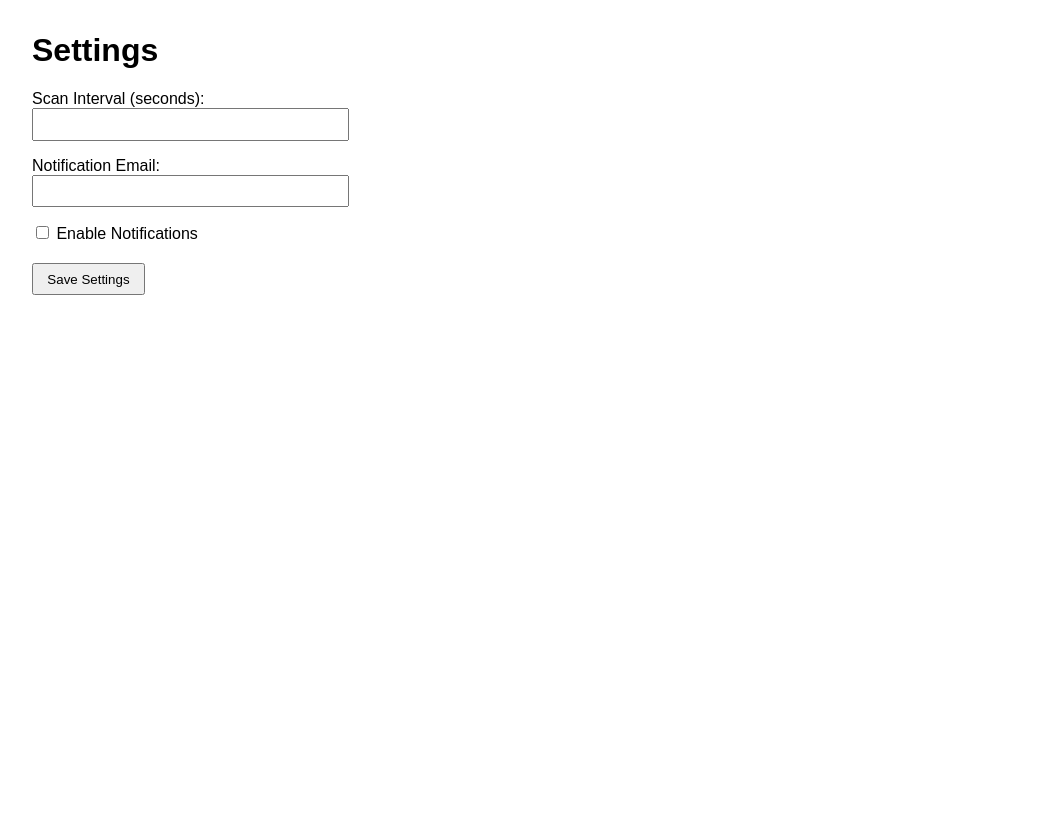
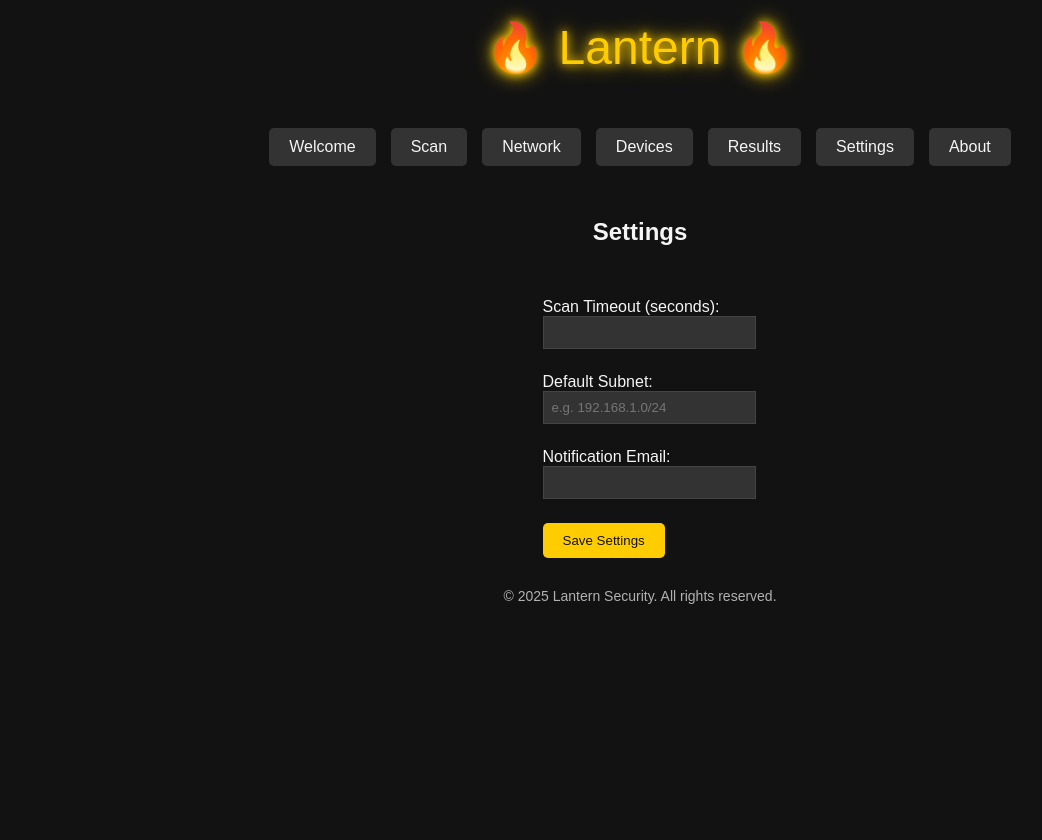
Before and after one commit to bailey189/lantern, a Flask app: template app/templates/settings.html in a window 1280 px wide. Shown: the whole page, without its empty margins (0-1042 px from the left). Before the commit the page ends 295 px from the top, so only its background shows below. Run offline with Flask 3, Linux system fonts and the light colour scheme; the template is opened without the code that fills it, so the values that code supplies are empty.

Commit message:
Update settings.html

```diff
--- a/app/templates/settings.html
+++ b/app/templates/settings.html
@@ -1,42 +1,25 @@
-<!DOCTYPE html>
-<html lang="en">
-<head>
-    <meta charset="UTF-8" />
-    <title>Settings</title>
-    <style>
-        body { font-family: Arial, sans-serif; margin: 2em; }
-        label { display: block; margin-top: 1em; }
-        input[type="text"], input[type="number"], input[type="email"] { width: 300px; padding: 0.5em; }
-        button { margin-top: 1.5em; padding: 0.5em 1em; }
-        .flash { padding: 1em; margin-bottom: 1em; border-radius: 4px; }
-        .flash.success { background-color: #d4edda; color: #155724; }
-        .flash.error { background-color: #f8d7da; color: #721c24; }
-    </style>
-</head>
-<body>
-    <h1>Settings</h1>
+<!-- templates/settings.html -->
+{% extends 'base.html' %}
 
-    {% with messages = get_flashed_messages(with_categories=true) %}
-      {% if messages %}
-        {% for category, message in messages %}
-          <div class="flash {{ category }}">{{ message }}</div>
-        {% endfor %}
-      {% endif %}
-    {% endwith %}
+{% block content %}
+  <h2>Settings</h2>
 
-    <form action="{{ url_for('settings.update_settings') }}" method="post">
-        <label for="scan_interval">Scan Interval (seconds):</label>
-        <input type="number" id="scan_interval" name="scan_interval" value="{{ settings.scan_interval }}" min="10" required />
+  <form method="post" style="margin-top: 2rem; max-width: 600px; margin-left: auto; margin-right: auto; text-align: left;">
+    <div style="margin-bottom: 1.5rem;">
+      <label for="scan_timeout">Scan Timeout (seconds):</label><br>
+      <input type="number" name="scan_timeout" id="scan_timeout" value="{{ settings.scan_timeout }}" min="1" style="width: 100%; padding: 8px; background: #333; color: #f5f5f5; border: 1px solid #444;">
+    </div>
 
-        <label for="notify_email">Notification Email:</label>
-        <input type="email" id="notify_email" name="notify_email" value="{{ settings.notify_email }}" required />
+    <div style="margin-bottom: 1.5rem;">
+      <label for="default_subnet">Default Subnet:</label><br>
+      <input type="text" name="default_subnet" id="default_subnet" value="{{ settings.default_subnet }}" placeholder="e.g. 192.168.1.0/24" style="width: 100%; padding: 8px; background: #333; color: #f5f5f5; border: 1px solid #444;">
+    </div>
 
-        <label>
-            <input type="checkbox" name="enable_notifications" {% if settings.enable_notifications %}checked{% endif %} />
-            Enable Notifications
-        </label>
+    <div style="margin-bottom: 1.5rem;">
+      <label for="notify_email">Notification Email:</label><br>
+      <input type="email" name="notify_email" id="notify_email" value="{{ settings.notify_email }}" style="width: 100%; padding: 8px; background: #333; color: #f5f5f5; border: 1px solid #444;">
+    </div>
 
-        <button type="submit">Save Settings</button>
-    </form>
-</body>
-</html>
+    <button type="submit" style="background: #ffcc00; color: #121212; border: none; padding: 10px 20px; border-radius: 5px; cursor: pointer;">Save Settings</button>
+  </form>
+{% endblock %}
```
